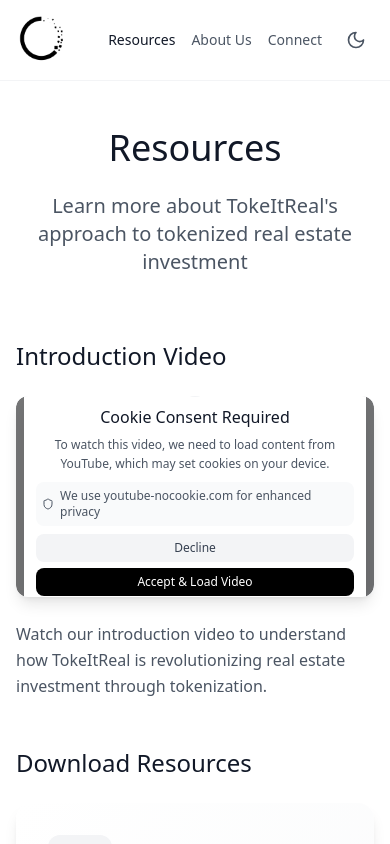
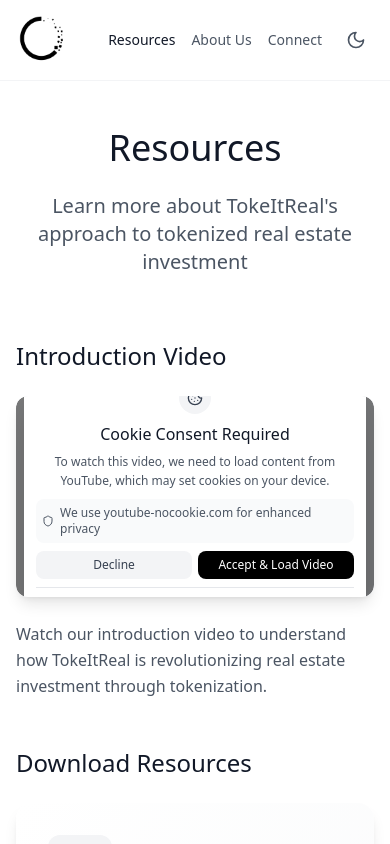
Before and after one commit to christopherhasz/tokeitrealfrontend_prod, a React (Vite) app: page /resources in a window 390 px wide. Shown: the top 844 px of the page. Built offline with nearby package versions, Linux system fonts and the light colour scheme; no server answers.

Commit message:
Updated YouTubeVideoConsent.tsx

```diff
--- a/src/components/YouTubeVideoConsent.tsx
+++ b/src/components/YouTubeVideoConsent.tsx
@@ -146,16 +146,16 @@ export const YouTubeVideoConsent: React.FC<YouTubeVideoConsentProps> = ({
                 </p>
               </div>
 
-              <div className="flex flex-col sm:flex-row gap-1.5 md:gap-2">
+              <div className="flex flex-row gap-1.5 md:gap-2">
                 <button
                   onClick={handleDecline}
-                  className="flex-1 px-3 py-1.5 md:py-2 rounded-lg text-xs md:text-sm font-light text-gray-700 dark:text-gray-300 bg-gray-100 dark:bg-gray-700 hover:bg-gray-200 dark:hover:bg-gray-600 transition-all duration-300 transform hover:scale-105 active:scale-95"
+                  className="flex-1 px-2 md:px-3 py-1.5 md:py-2 rounded-lg text-xs md:text-sm font-light text-gray-700 dark:text-gray-300 bg-gray-100 dark:bg-gray-700 hover:bg-gray-200 dark:hover:bg-gray-600 transition-all duration-300 transform hover:scale-105 active:scale-95"
                 >
                   Decline
                 </button>
                 <button
                   onClick={handleAccept}
-                  className="flex-1 px-3 py-1.5 md:py-2 rounded-lg text-xs md:text-sm font-light text-white dark:text-black bg-black dark:bg-white hover:bg-gray-800 dark:hover:bg-gray-100 transition-all duration-300 transform hover:scale-105 active:scale-95"
+                  className="flex-1 px-2 md:px-3 py-1.5 md:py-2 rounded-lg text-xs md:text-sm font-light text-white dark:text-black bg-black dark:bg-white hover:bg-gray-800 dark:hover:bg-gray-100 transition-all duration-300 transform hover:scale-105 active:scale-95"
                 >
                   Accept & Load Video
                 </button>
```
